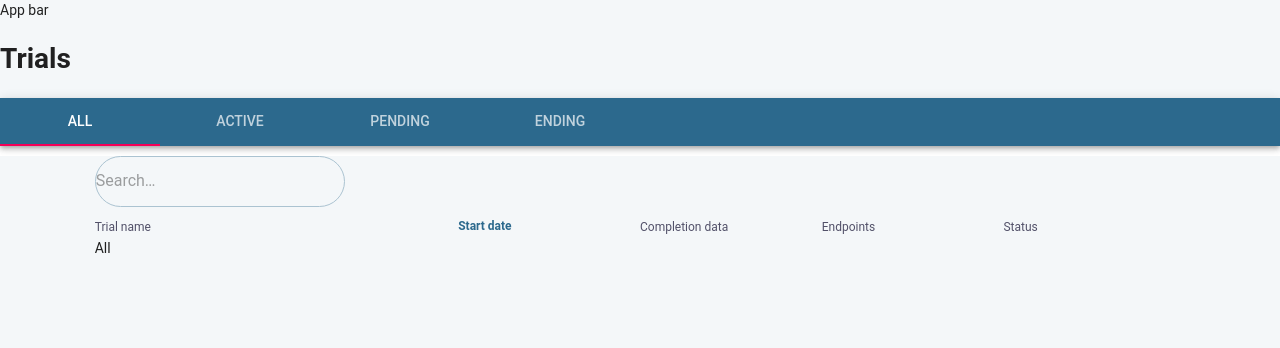
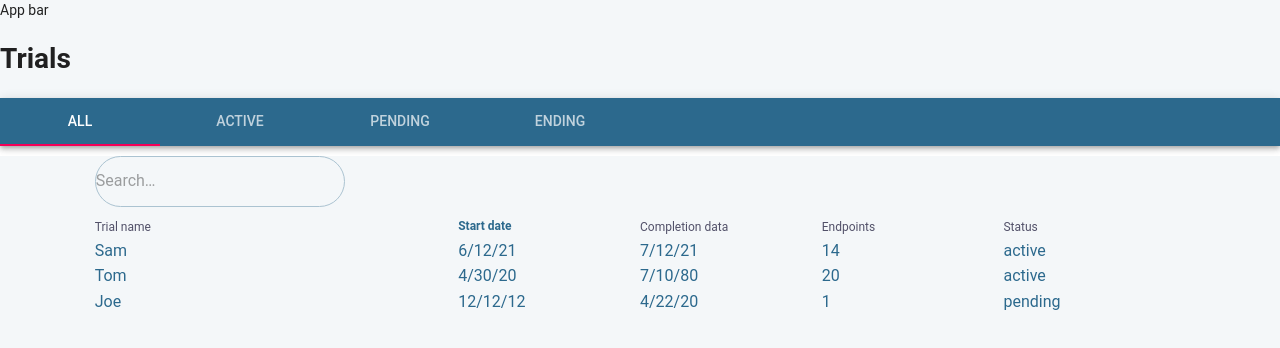
Before and after one commit to Dell-TICRH-Clinical-Trial-App-Dev-Team/Itrial-admin-panel, a React (Create React App) app: page /trials in a window 1280 px wide. Shown: the top 348 px of the page. Built offline with nearby package versions, Linux system fonts and the light colour scheme.

Commit message:
dummy trial data appearing correctly

```diff
--- a/src/pages/Trials/TabBody/Cards/InfoCard.tsx
+++ b/src/pages/Trials/TabBody/Cards/InfoCard.tsx
@@ -1,11 +1,54 @@
-import React from 'react';
+import React from 'react'
+import Grid from "@material-ui/core/Grid"
+import Typography from "@material-ui/core/Typography";
+import {makeStyles} from "@material-ui/core";
+import {Theme} from "@material-ui/core/styles";
 
-const InfoCard: React.FC = () => {
-   return (
-       <div>
-           Info ...
-       </div>
-   )
+const useStyles = makeStyles((theme: Theme) => ({
+    section: {
+        // border: "1px solid black"
+    },
+}));
+
+interface CardProps {
+    name: string,
+    startDate: string,
+    completionDate: string,
+    endpoints: number,
+    status: string
+
+}
+const InfoCard: React.FC<CardProps> = ({name, startDate, completionDate, endpoints, status}) => {
+    const classes = useStyles();
+    return (
+        <Grid container>
+            <Grid item className={classes.section} xs={4}>
+                <Typography variant="h6" >
+                    {name}
+                </Typography>
+            </Grid>
+            <Grid item className={classes.section} xs={2}>
+                <Typography variant="h6" >
+                    {startDate}
+                </Typography>
+            </Grid>
+            <Grid item className={classes.section} xs={2}>
+                <Typography variant="h6" >
+                    {completionDate}
+                </Typography>
+            </Grid>
+            <Grid item className={classes.section} xs={2}>
+                <Typography variant="h6" >
+                    {endpoints}
+                </Typography>
+            </Grid>
+            <Grid item className={classes.section} xs={2}>
+                <Typography variant="h6" >
+                    {status}
+                </Typography>
+            </Grid>
+        </Grid>
+    )
 }
 
 export default InfoCard;
--- a/src/pages/Trials/TabBody/Cards/InfoCards.tsx
+++ b/src/pages/Trials/TabBody/Cards/InfoCards.tsx
@@ -1,14 +1,43 @@
 import React from 'react'
 import InfoCard from "./InfoCard";
 
-const InfoCards: React.FC = () => {
+/*
+*
+* Change props depending of type of data input
+*
+* */
+
+interface item {
+    name: string,
+    startDate: string,
+    completionDate: string,
+    endpoints: number,
+    status: string,
+    id: number
+}
+
+interface DataProps {
+    data: item[];
+}
+
+const InfoCards: React.FC<DataProps> = ({data}) => {
     return(
         <div>
-            <InfoCard />
-            <InfoCard />
-            <InfoCard />
+            {
+                data.map((item: item) => (
+                    <InfoCard
+                        name={item.name}
+                        startDate={item.startDate}
+                        completionDate={item.completionDate}
+                        endpoints={item.endpoints}
+                        status={item.status}
+                        key={item.id}
+                    />
+                ))
+            }
+
         </div>
     )
-}
+};
 
 export default InfoCards;
--- a/src/pages/Trials/TrialTabs.tsx
+++ b/src/pages/Trials/TrialTabs.tsx
@@ -5,6 +5,10 @@ import Tabs from '@material-ui/core/Tabs';
 import Tab from '@material-ui/core/Tab';
 import TabPanel from "./TabBody/TabPanel";
 import Button from "@material-ui/core/Button";
+import InfoCards from "./TabBody/Cards/InfoCards";
+
+//FIXME: Replace with real data
+import dummyData from "./dummyData.json"
 
 const useStyles = makeStyles((theme: Theme) => ({
     root: {
@@ -34,7 +38,7 @@ const Trials = () => {
                 </Tabs>
             </AppBar>
             <TabPanel value={value} index={0}>
-               All
+              <InfoCards data={dummyData}/>
             </TabPanel>
             <TabPanel value={value} index={1}>
                 Active
--- /dev/null
+++ b/src/pages/Trials/dummyData.json
@@ -0,0 +1,26 @@
+[
+  {
+    "name": "Sam",
+    "startDate": "6/12/21",
+    "completionDate": "7/12/21",
+    "endpoints": 14,
+    "status": "active",
+    "id": 1
+  },
+  {
+    "name": "Tom",
+    "startDate": "4/30/20",
+    "completionDate": "7/10/80",
+    "endpoints": 20,
+    "status": "active",
+    "id": 2
+  },
+  {
+    "name": "Joe",
+    "startDate": "12/12/12",
+    "completionDate": "4/22/20",
+    "endpoints": 1,
+    "status": "pending",
+    "id": 3
+  }
+]
--- a/src/theme.tsx
+++ b/src/theme.tsx
@@ -27,6 +27,11 @@ const theme = createTheme({
       '"Segoe UI Emoji"',
       '"Segoe UI Symbol"',
     ].join(","),
+    h6: {
+      color: "#2C698D",
+      fontSize: "16px",
+      fontWeight: 400
+    },
     subtitle1: {
       fontSize: "12px",
       color: "#525169"
```
